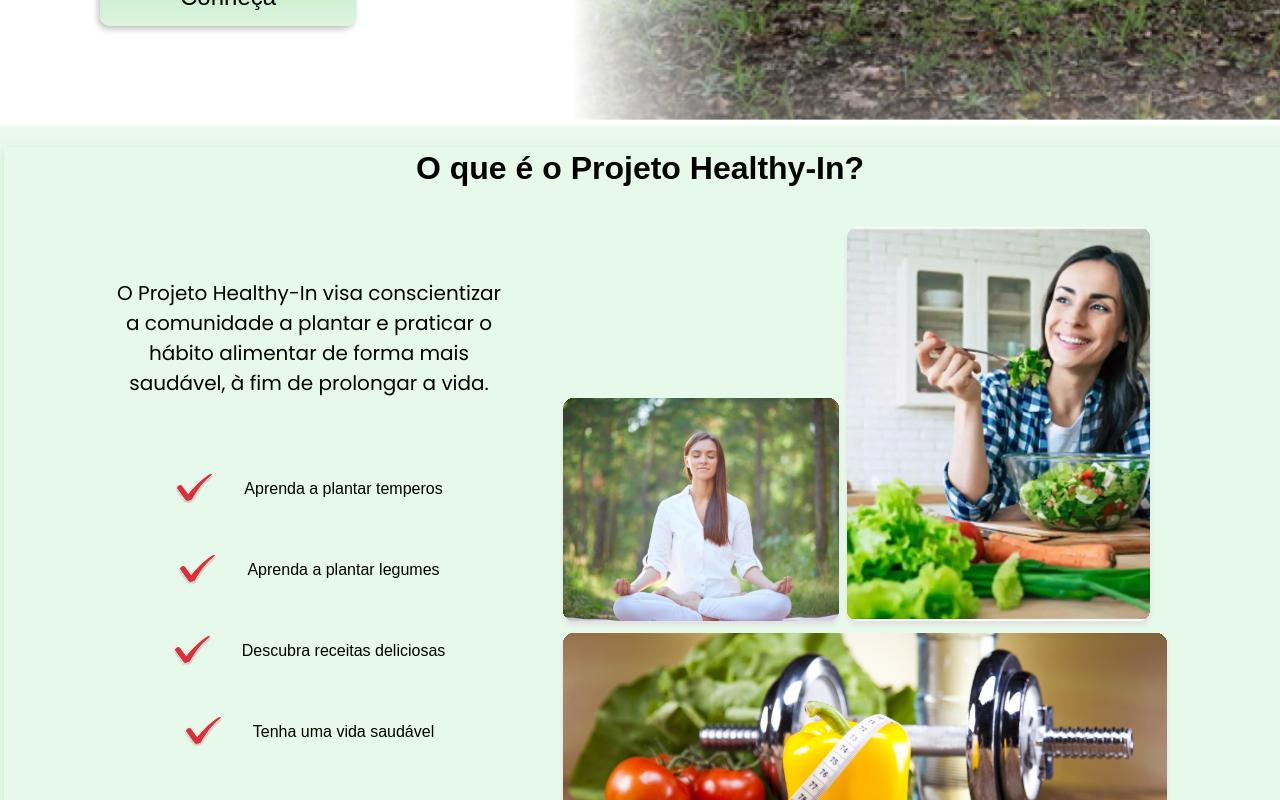
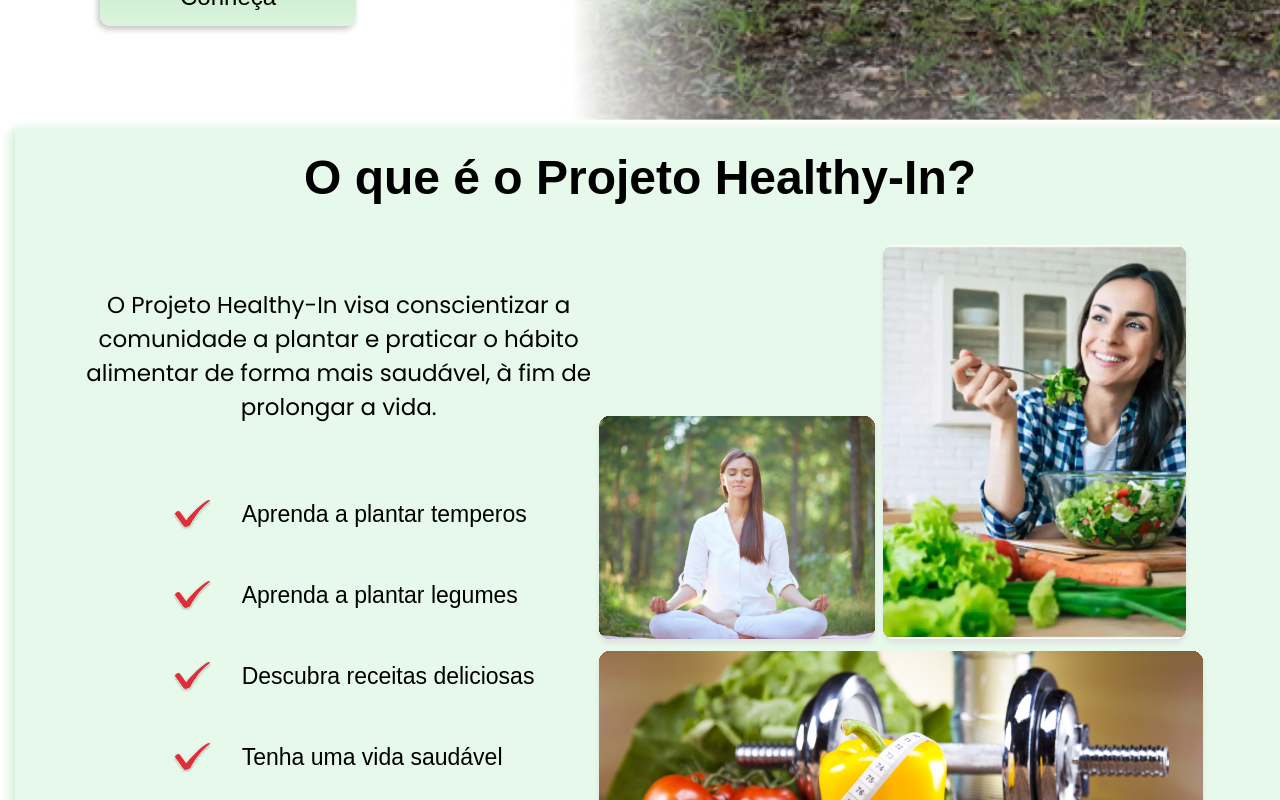
Before and after one commit to KevenAbraham/Healthy-In, a React (Create React App) app: page / in a window 1280 px wide. Shown: the part 520-1320 px from the top of the page. Built offline with nearby package versions, Linux system fonts and the light colour scheme; a web font is replaced by a local one.

Commit message:
ajustando o sobre nós

```diff
--- a/src/components/Conheca/Conheca.css
+++ b/src/components/Conheca/Conheca.css
@@ -1,5 +1,5 @@
 .conheca {
-    height: 810px;
+    height: 950px;
     background: url('../../img/fundo-conheca.svg');
     background-size: cover;
 }
@@ -7,14 +7,14 @@
 .conhecaTitle {
     padding-top: 30px;
     text-align: center;
-    font-size: 32px;
+    font-size: 48px;
     font-family: 'Amita', sans-serif;
 }
 
 .conhecaContainer {
     margin-top: 40px;
     display: flex;
-    justify-content: center;
+    justify-content: space-evenly;
     align-items: center;
 }
 
@@ -24,10 +24,11 @@
 }
 
 .content p {
-    font-size: 20px;
+    font-size: 23px;
     text-align: center;
     margin-bottom: 50px;
     font-family: 'Poppins', sans-serif;
+    width: 532px;
 }
 
 .check {
@@ -35,10 +36,12 @@
     align-items: center;
     padding: 25px 0;
     position: relative;
-    justify-content: center;
+    left: 50%;
+    transform: translateX(-25%);
 }
 
 .check label {
     margin-left: 30px;
     font-family: sans-serif;
+    font-size: 23px;
 }
```
Also changed, not shown: src/img/fundo-conheca.svg.
